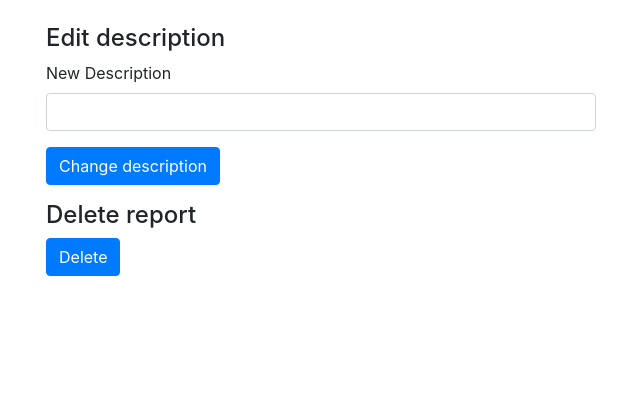
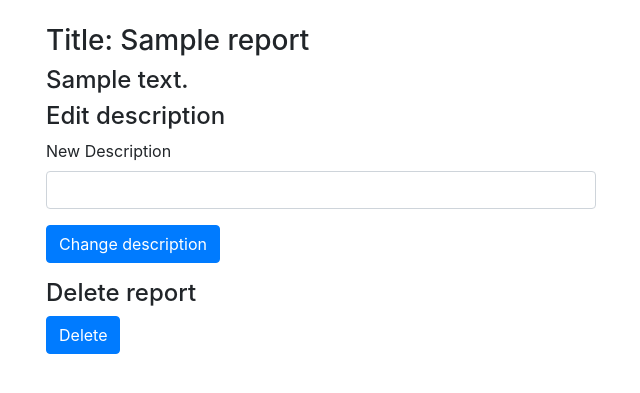
Before and after one commit to olgaviho/naytteidenKerays, a Flask app: page /reports/edit/1/1/ in a window 1280 px wide. Shown: the part 56-449 px from the top of the page, without its empty margins (39-679 px from the left). Run offline with Flask 2, Linux system fonts and the light colour scheme; a user stored in the database is signed in; tables that the repository leaves empty hold one stand-in row (values such as "Sample post"); some libraries are stand-ins or nearby versions.

Commit message:
Update edit.html

```diff
--- a/application/templates/report/edit.html
+++ b/application/templates/report/edit.html
@@ -2,9 +2,12 @@
 
 {% block body %}
 
+<p class="h3">Title: {{report.title}} </p>
+<p class="h4">{{report.description}}</p>
+
 <p class="h4">Edit description</p>
 
- <form method="POST" action="{{ url_for('report_change_description', report_id = report_id, naturesite_id = naturesite_id) }}" novalidate>
+ <form method="POST" action="{{ url_for('report_change_description', report_id = report.id, naturesite_id = naturesite_id) }}" novalidate>
 
  <div class="form-row">
   <div class="col-md-6 mb-3">
@@ -22,7 +25,7 @@
 <p></p>
 <p class="h4">Delete report</p>
 
- <form method="POST" action="{{ url_for('delete_report', report_id = report_id, naturesite_id = naturesite_id) }}" novalidate>
+ <form method="POST" action="{{ url_for('delete_report', report_id = report.id, naturesite_id = naturesite_id) }}" novalidate>
      <input class="btn btn-primary" id="submit" name="submit" type="submit" value="Delete">
     </form>
 
```
